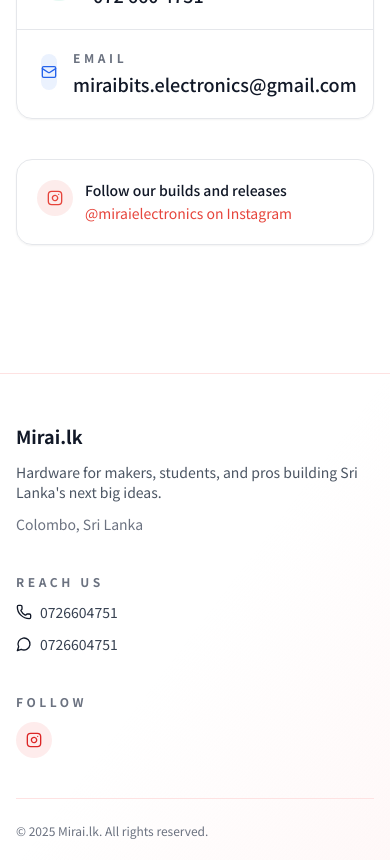
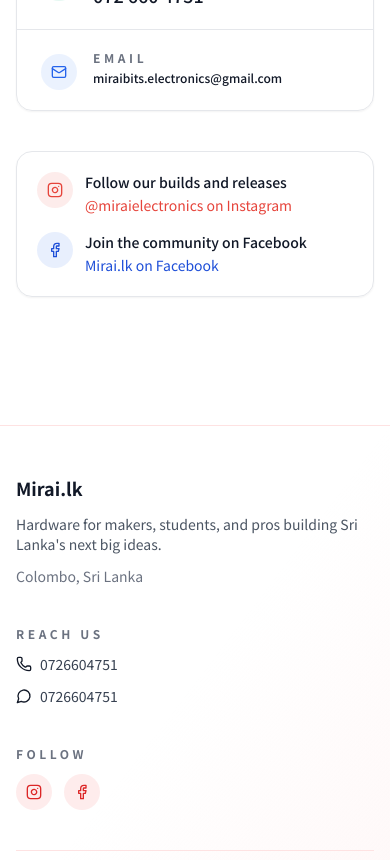
Before and after one commit to MiraiBits/miraibits-frontend-nextjs, a Next.js app: page /contact in a window 390 px wide. Shown: the part 490-1350 px from the top of the page. Built offline with nearby package versions, Linux system fonts and the light colour scheme; no server answers.

Commit message:
Add facebook link on footer and contact page

```diff
--- a/app/contact/page.tsx
+++ b/app/contact/page.tsx
@@ -1,5 +1,5 @@
 import type { Metadata } from "next";
-import { Instagram, MessageCircle, Phone, Mail } from "lucide-react";
+import { Facebook, Instagram, MessageCircle, Phone, Mail } from "lucide-react";
 import BackLink from "../../components/BackLink";
 
 export const metadata: Metadata = {
@@ -26,6 +26,9 @@
   const INSTAGRAM =
     process.env.COMPANY_INSTAGRAM ||
     "https://www.instagram.com/miraielectronics/";
+  const FACEBOOK =
+    process.env.COMPANY_FACEBOOK ||
+    "https://www.facebook.com/people/Mirailk/61583875169776/";
 
   const phoneHref = `tel:${sanitizeForTel(PHONE)}`;
   const whatsappHref = `https://wa.me/${sanitizeForWa(WHATSAPP)}`;
@@ -96,14 +99,16 @@
               <p className="text-xs font-semibold uppercase tracking-[0.3em] text-gray-500 dark:text-gray-400">
                 Email
               </p>
-              <p className="mt-1 text-lg font-medium text-gray-900 dark:text-gray-100">
+              <p className="mt-1 text-xs font-medium text-gray-900 dark:text-gray-100 sm:text-lg">
                 {EMAIL}
               </p>
             </div>
           </a>
         </div>
 
-        <footer className="flex items-start gap-3 rounded-2xl border border-gray-200 bg-white/70 p-5 shadow-sm dark:border-gray-800 dark:bg-gray-900/70">
+        <footer className="rounded-2xl border border-gray-200 bg-white/70 p-5 shadow-sm dark:border-gray-800 dark:bg-gray-900/70">
+          <div className="flex flex-col gap-4 sm:flex-row">
+            <div className="flex items-start gap-3">
               <span className="flex h-9 w-9 items-center justify-center rounded-full bg-[#e6443b]/10 text-[#e6443b] dark:bg-[#e6443b]/20 dark:text-[#f1918a]">
                 <Instagram className="h-4 w-4" aria-hidden="true" />
               </span>
@@ -120,6 +125,26 @@
                   @miraielectronics on Instagram
                 </a>
               </div>
+            </div>
+            <div className="flex items-start gap-3">
+              <span className="flex h-9 w-9 items-center justify-center rounded-full bg-[#2563eb]/10 text-[#1d4ed8] dark:bg-[#2563eb]/20 dark:text-[#93b4ff]">
+                <Facebook className="h-4 w-4" aria-hidden="true" />
+              </span>
+              <div className="space-y-1">
+                <p className="text-sm font-medium text-gray-900 dark:text-gray-100">
+                  Join the community on Facebook
+                </p>
+                <a
+                  href={FACEBOOK}
+                  target="_blank"
+                  rel="noopener noreferrer"
+                  className="text-sm text-[#1d4ed8] transition hover:underline dark:text-[#93b4ff]"
+                >
+                  Mirai.lk on Facebook
+                </a>
+              </div>
+            </div>
+          </div>
         </footer>
       </section>
     </main>
--- a/components/Footer.tsx
+++ b/components/Footer.tsx
@@ -1,5 +1,5 @@
 import Link from 'next/link';
-import { Instagram, MessageCircle, Phone } from 'lucide-react';
+import { Facebook, Instagram, MessageCircle, Phone } from 'lucide-react';
 
 export default function Footer() {
   const ADDRESS = process.env.COMPANY_ADDRESS || 'Colombo, Sri Lanka';
@@ -43,6 +43,15 @@
               >
                 <Instagram className="h-4 w-4" />
               </Link>
+              <Link
+                className="flex h-9 w-9 items-center justify-center rounded-full bg-red-500/10 text-red-600 transition hover:bg-red-500/20 dark:bg-red-500/20 dark:text-red-300 dark:hover:bg-red-500/30"
+                href="https://www.facebook.com/people/Mirailk/61583875169776/"
+                aria-label="Mirai on Facebook"
+                target="_blank"
+                rel="noopener noreferrer"
+              >
+                <Facebook className="h-4 w-4" />
+              </Link>
             </div>
           </div>
         </div>
```
Lines whose indentation alone changed are shown as unchanged.
